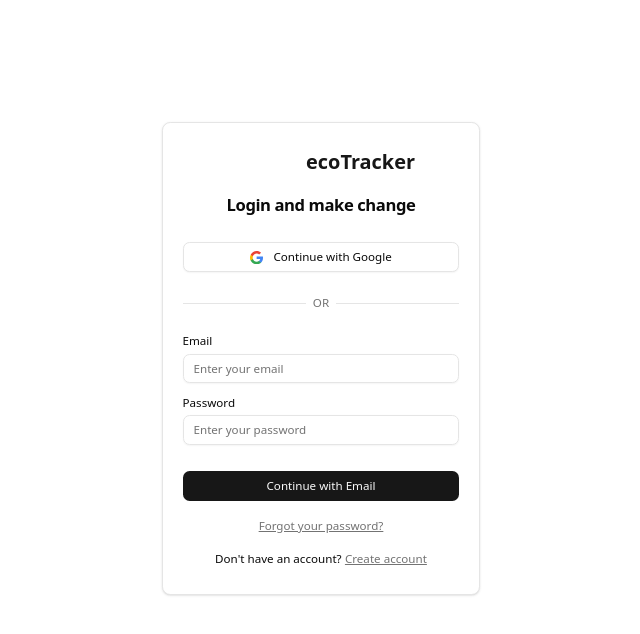
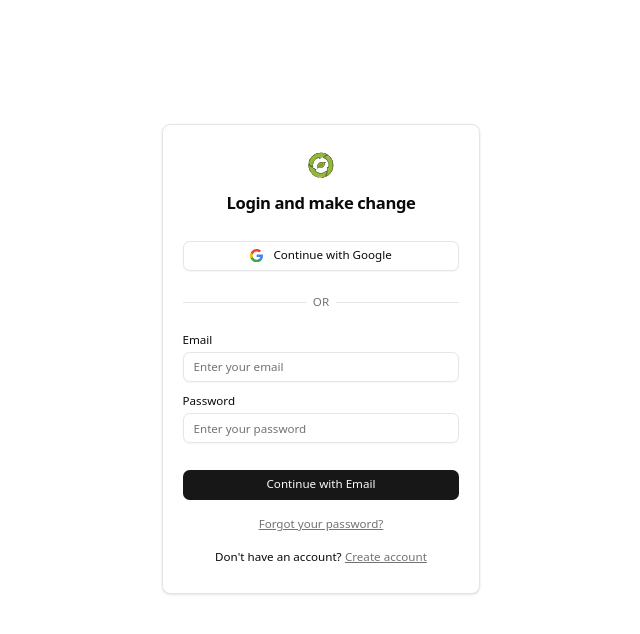
Before and after one commit to NzamaE/ecoTracker-frontend, a React (Vite) app: page /login in a window 1280 px wide. Shown: the top 634 px of the page, without its empty margins (319-959 px from the left). Built offline with nearby package versions, Linux system fonts and the light colour scheme.

Commit message:
Inserted the logo

```diff
--- a/src/components/Navbar.jsx
+++ b/src/components/Navbar.jsx
@@ -12,9 +12,13 @@ import {
   PopoverTrigger,
 } from "@/components/ui/popover"
 
-// Simple Logo component (replace with your actual logo)
+
 const Logo = () => (
-  <div className="font-bold text-lg">YourLogo</div>
+   <img
+    src="/ecoTracker_logo.svg"  //This image does not belong to me, should the owner claim it, I will not refuse.
+    alt="Logo"
+    className="h-8 w-auto" // adjust size with Tailwind classes
+  />
 )
 
 // Navigation links array with proper hrefs
--- a/src/components/login-02/login-02.jsx
+++ b/src/components/login-02/login-02.jsx
@@ -22,9 +22,11 @@ import API from "@/services/api";
 
 // Simple Logo component (replace with your actual logo)
 const Logo = ({ className }) => (
-  <div className={`font-bold text-2xl text-primary ${className}`}>
-    ecoTracker
-  </div>
+  <img
+    src="/ecoTracker_logo.svg"  //This image does not belong to me, should the owner claim it, I will not refuse.
+    alt="Logo"
+    className="h-8 w-auto" // adjust size with Tailwind classes
+  />
 );
 
 const formSchema = z.object({
--- a/src/components/signup-02/signup-02.jsx
+++ b/src/components/signup-02/signup-02.jsx
@@ -21,7 +21,11 @@ import API from "@/services/api";
 
 // Simple Logo component (replace with your actual logo)
 const Logo = ({ className }) => (
-  <div className={`font-bold text-2xl text-primary ${className}`}>ecoTracker</div>
+ <img
+    src="/ecoTracker_logo.svg"  //This image does not belong to me, should the owner claim it, I will not refuse.
+    alt="Logo"
+    className="h-8 w-auto" // adjust size with Tailwind classes
+  />
 );
 
 const formSchema = z.object({
```
